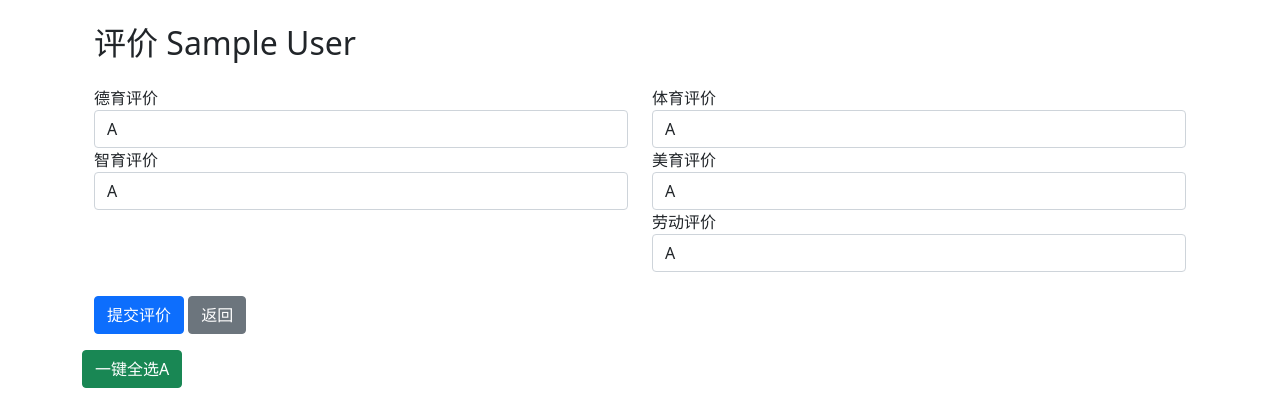
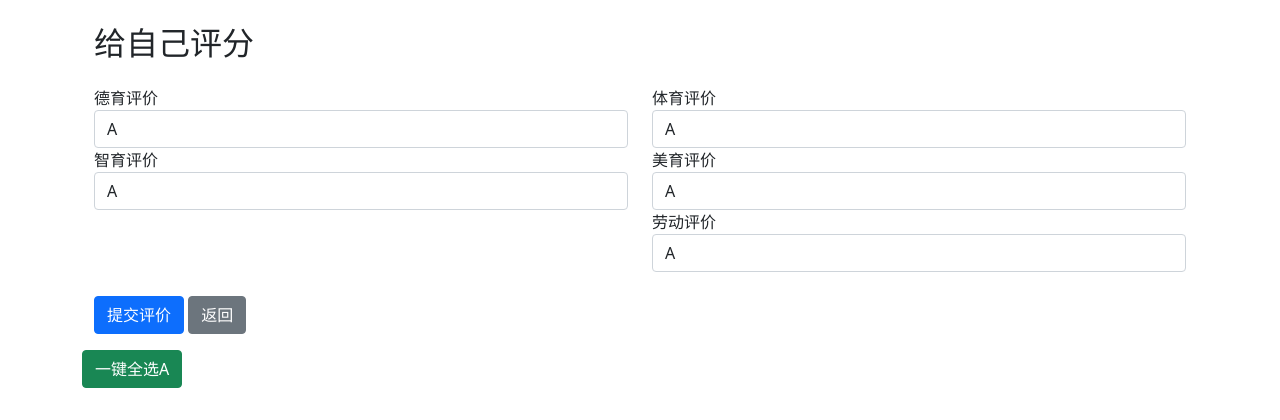
Before and after one commit to Gonghysin/wuyubingjutongji, a Flask app: page /rate/1 in a window 1280 px wide. Shown: the part 56-476 px from the top of the page. Run offline with Flask 2, Linux system fonts and the light colour scheme; the visitor is signed in with stand-in values (Sample User, id 1); data comes from the database, SQL or seed files in the repository; data that the repository does not hold is empty.

Commit message:
[feat]: 改进用户评分功能和界面
允许用户给自己评分
扩展用户评分页面显示逻辑，包括对自我评分场景的处理

修改内容：
- 查询所有用户，包括当前用户自身
- 在评分页面模板增加自我评分的特殊处理
- 传递当前用户信息到评分模板

```diff
--- a/app/routes.py
+++ b/app/routes.py
@@ -46,8 +46,8 @@ def logout():
 @login_required
 def index():
     current_user = User.query.get(session['user_id'])
-    # 获取所有需要评分的用户（除了自己）
-    users_to_rate = User.query.filter(User.id != current_user.id).all()
+    # 获取所有用户（包括自己）
+    users_to_rate = User.query.all()
 
     # 获取当前用户已评分的学生ID列表
     rated_student_ids = db.session.query(Rating.rated_student_id).filter(
@@ -113,7 +113,7 @@ def rate(student_id):
             print(f"评分失败: {error_msg}")
             flash(f'评分失败: {error_msg}', 'error')
 
-    return render_template('rate.html', student=rated_user, existing_rating=existing_rating)
+    return render_template('rate.html', student=rated_user, existing_rating=existing_rating, current_user=current_user)
 
 @main.route('/lock_ratings')
 @login_required
--- a/app/templates/rate.html
+++ b/app/templates/rate.html
@@ -2,7 +2,7 @@
 
 {% block content %}
 <div class="container mt-4">
-    <h2>评价 {{ student.name }}</h2>
+    <h2>{% if student.id == current_user.id %}给自己评分{% else %}评价 {{ student.name }}{% endif %}</h2>
     <form method="POST" class="mt-4" id="ratingForm">
         <div class="row">
             <div class="col-md-6">
```
